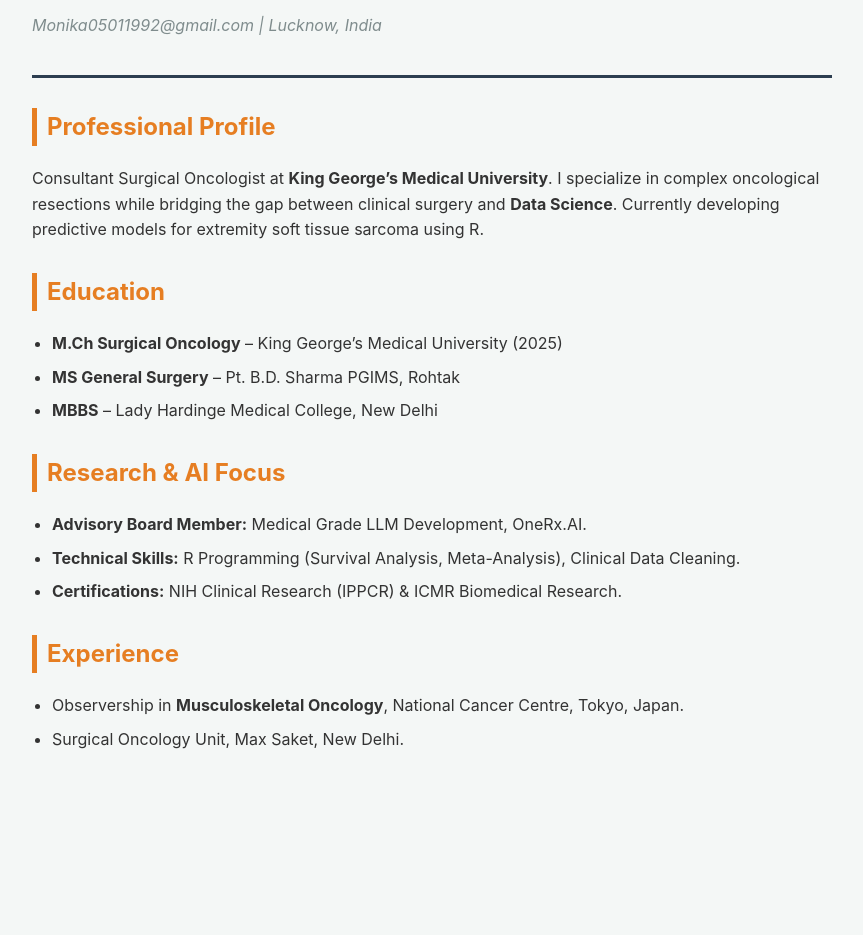
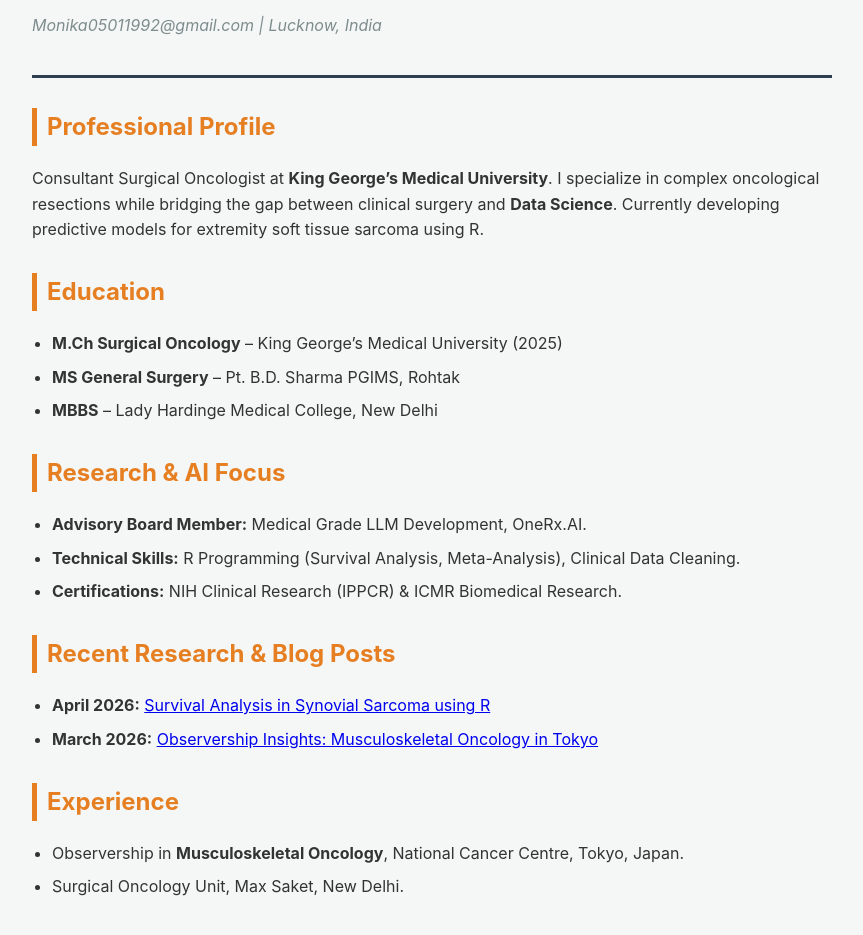
Before and after one commit to monikashekhawat1/monikashekhawat1.github.io, a plain HTML site: page index.html in a window 1280 px wide. Shown: the part 137-1072 px from the top of the page, without its empty margins (208-1071 px from the left). Before the commit the page ends 926 px from the top, so only its background shows below. Drawn offline with Linux system fonts and the light colour scheme.

Commit message:
Update index.html

```diff
--- a/index.html
+++ b/index.html
@@ -45,7 +45,17 @@
         <li><strong>Certifications:</strong> NIH Clinical Research (IPPCR) & ICMR Biomedical Research.</li>
     </ul>
 </section>
-
+<section>
+    <h2>Recent Research & Blog Posts</h2>
+    <ul>
+        <li>
+            <strong>April 2026:</strong> <a href="post-template.html">Survival Analysis in Synovial Sarcoma using R</a>
+        </li>
+        <li>
+            <strong>March 2026:</strong> <a href="#">Observership Insights: Musculoskeletal Oncology in Tokyo</a>
+        </li>
+    </ul>
+</section>
 <section>
     <h2>Experience</h2>
     <ul>
```
